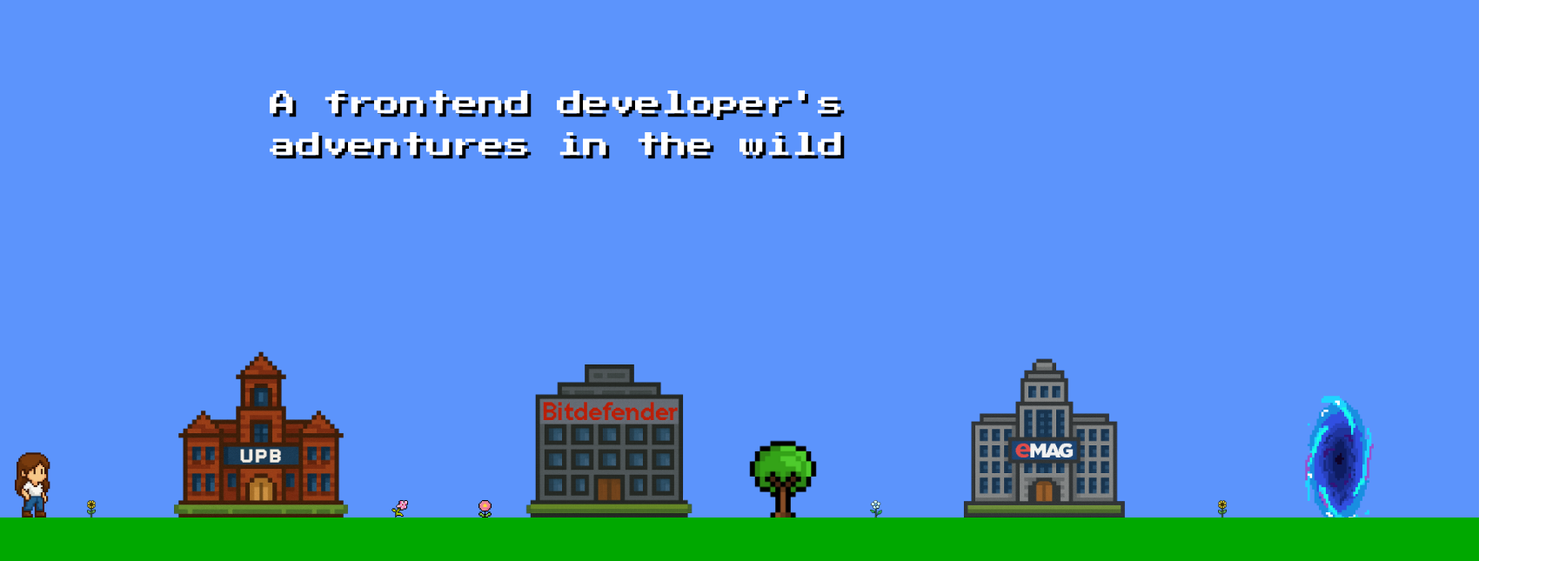
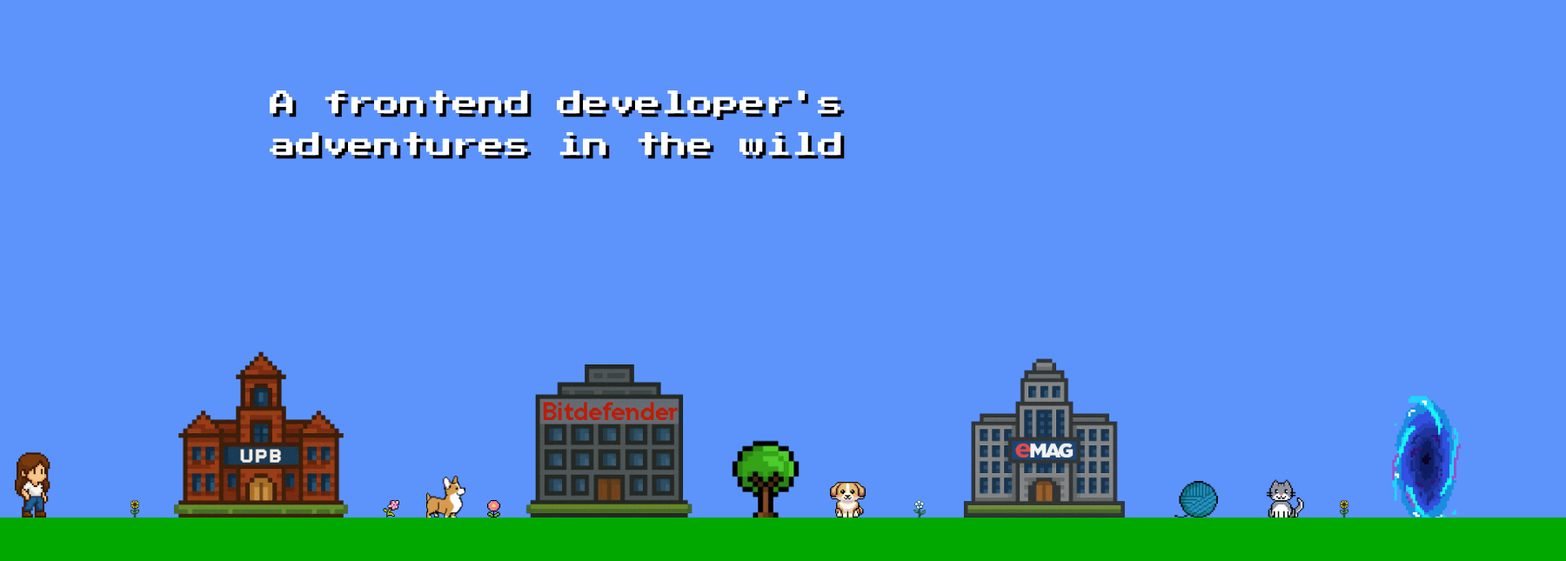
Before and after one commit to irinavasilescu/resume, a React (Create React App) app: page / in a window 1280 px wide. Shown: the part 155-800 px from the top of the page at 87% size, 1800 px wide, since content can reach past the window. Built offline with nearby package versions, Linux system fonts and the light colour scheme.

Commit message:
add more elements on the ground

```diff
--- a/src/components/Game.css
+++ b/src/components/Game.css
@@ -21,7 +21,7 @@
 }
 
 .game-container {
-  width: 1700px;
+  width: 1800px;
   height: 100%; /* Set height to 100% of parent (body) */
   background-color: #5c94fc;
   position: relative;
@@ -164,3 +164,47 @@
   background-image: url('../assets/flower4.png');
   background-repeat: no-repeat;
 }
+
+.pet1 {
+  position: absolute;
+  background-image: url('../assets/pet1.png');
+  background-size: contain;
+  background-repeat: no-repeat;
+  width: 50px;
+  height: 50px;
+  bottom: 48px; /* Position it on the ground */
+  z-index: 2;
+}
+
+.pet2 {
+  position: absolute;
+  background-image: url('../assets/pet2.png');
+  background-size: contain;
+  background-repeat: no-repeat;
+  width: 50px;
+  height: 50px;
+  bottom: 46px; /* Position it on the ground */
+  z-index: 2;
+}
+
+.pet3 {
+  position: absolute;
+  background-image: url('../assets/pet3.png');
+  background-size: contain;
+  background-repeat: no-repeat;
+  width: 50px;
+  height: 50px;
+  bottom: 48px; /* Position it on the ground */
+  z-index: 2;
+}
+
+.crochet {
+  position: absolute;
+  background-image: url('../assets/crochet.png');
+  background-size: contain;
+  background-repeat: no-repeat;
+  width: 50px;
+  height: 50px;
+  bottom: 42px; /* Position it on the ground */
+  z-index: 2;
+}
--- a/src/components/Game.jsx
+++ b/src/components/Game.jsx
@@ -66,7 +66,7 @@
 
       <div
         className="flower flower1"
-        style={{ left: '100px' }}
+        style={{ left: '150px' }}
       ></div>
 
       <div
@@ -76,12 +76,17 @@
 
       <div
         className="flower flower2"
-        style={{ left: '450px' }}
+        style={{ left: '440px' }}
+      ></div>
+
+      <div
+        className="pet1"
+        style={{ left: '490px' }}
       ></div>
 
       <div
         className="flower flower3"
-        style={{ left: '550px' }}
+        style={{ left: '560px' }}
       ></div>
 
       <div
@@ -91,12 +96,17 @@
 
       <div
         className="tree"
-        style={{ left: '850px' }}
+        style={{ left: '830px' }}
+      ></div>
+
+      <div
+        className="pet2"
+        style={{ left: '950px' }}
       ></div>
 
       <div
         className="flower flower4"
-        style={{ left: '1000px' }}
+        style={{ left: '1050px' }}
       ></div>
 
       <div
@@ -105,13 +115,23 @@
       ></div>
 
       <div
+        className="crochet"
+        style={{ left: '1350px' }}
+      ></div>
+
+      <div
+        className="pet3"
+        style={{ left: '1450px' }}
+      ></div>
+
+      <div
         className="flower flower1"
-        style={{ left: '1400px' }}
+        style={{ left: '1540px' }}
       ></div>
 
       <div
         className="portal"
-        style={{ left: '1500px' }}
+        style={{ left: '1600px' }}
       ></div>
 
       <div
```
Also changed, not shown: src/assets/crochet.png (added), src/assets/pet1.png.
